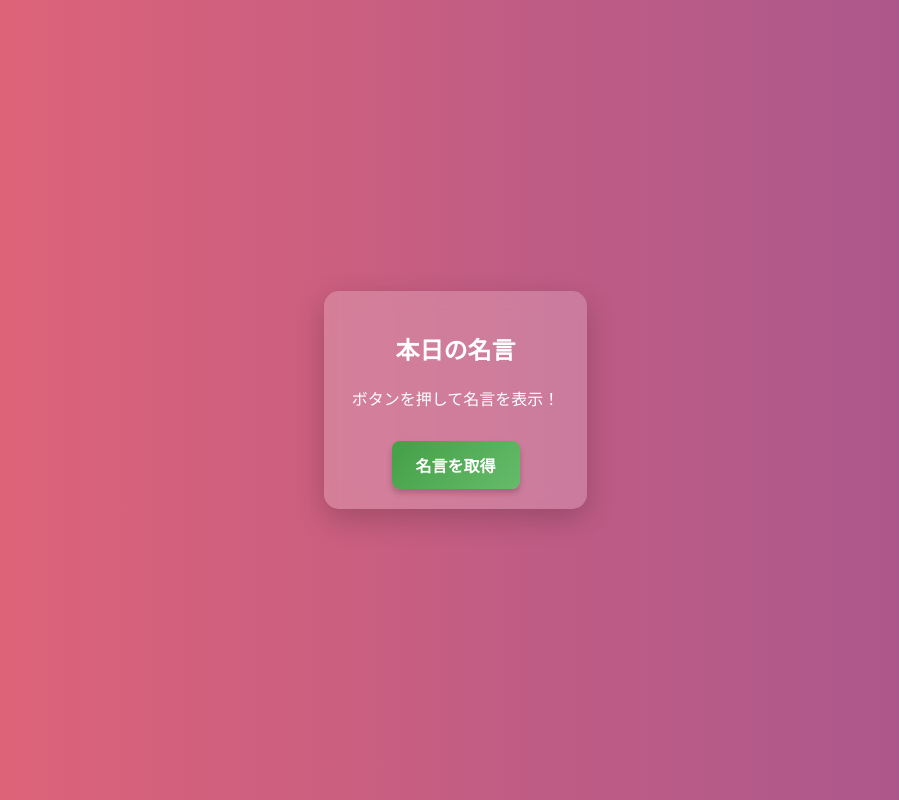
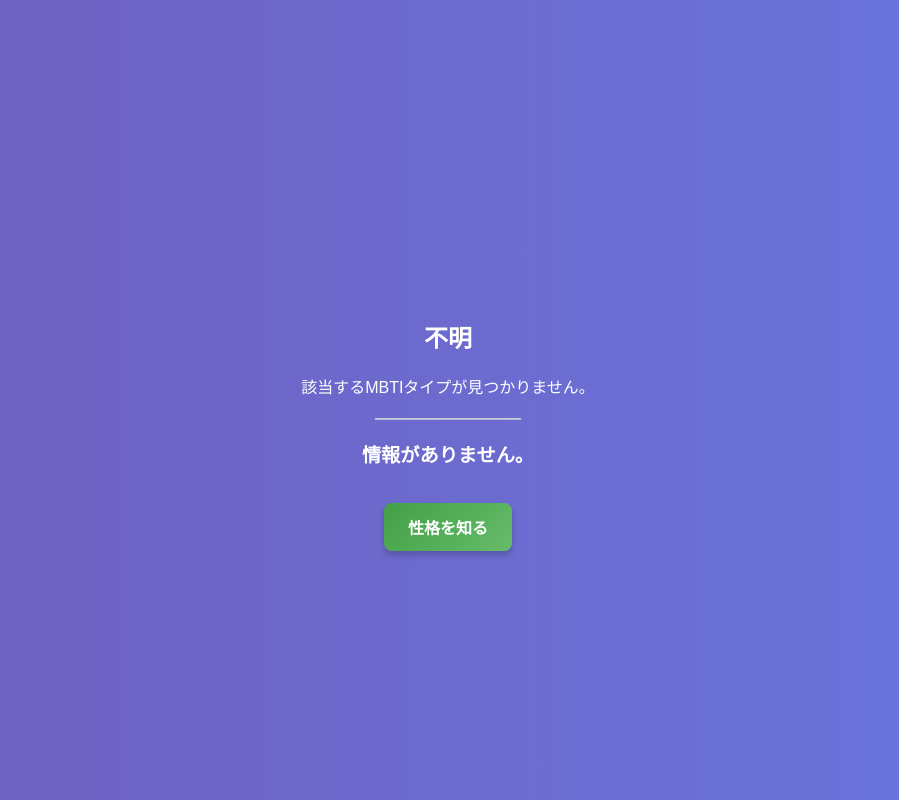
Before and after one commit to 3d-nosuke/random-message-app, a React (Create React App) app: page /mbti/1 in a window 1280 px wide. Shown: the whole page, without its empty margins (192-1091 px from the left). Built offline with nearby package versions, Linux system fonts and the light colour scheme.

Commit message:
Add dynamic MBTI traits feature

```diff
--- a/package.json
+++ b/package.json
@@ -11,6 +11,7 @@
     "@testing-library/user-event": "^13.5.0",
     "react": "^19.0.0",
     "react-dom": "^19.0.0",
+    "react-router-dom": "^7.2.0",
     "react-scripts": "5.0.1",
     "web-vitals": "^2.1.4"
   },
--- a/src/App.js
+++ b/src/App.js
@@ -1,10 +1,17 @@
+import { BrowserRouter as Router, Routes, Route } from "react-router-dom";
 import RandomMessage from "./components/RandomMessage";
+import MBTIPage from "./components/MBTIPage";
 
 function App() {
   return (
-    <div className="App">
-      <RandomMessage />
-    </div>
+    <Router>
+      <Routes>
+        {/* メインのランダム名言ページ */}
+        <Route path="/" element={<RandomMessage />} />
+        {/* MBTIの結果ページ */}
+        <Route path="/mbti/:type" element={<MBTIPage />} />
+      </Routes>
+    </Router>
   );
 }
 
--- /dev/null
+++ b/src/components/MBTIPage.js
@@ -0,0 +1,97 @@
+// import { useParams } from "react-router-dom";
+
+// // MBTIのデータ
+// const mbtiDescriptions = {
+//   ENTP: { title: "ENTP - 討論者", description: "アイデアを出すのが得意で、独創的な発想を持つ人。" },
+//   ENTJ: { title: "ENTJ - 指揮官", description: "強いリーダーシップと戦略的な思考を持つ人。" },
+//   ENFP: { title: "ENFP - 広報運動家", description: "情熱的で創造的、人とのつながりを大切にする人。" },
+//   ENFJ: { title: "ENFJ - 主人公", description: "カリスマ的で、周囲をインスパイアするリーダー。" },
+//   ESTP: { title: "ESTP - 起業家", description: "即興力があり、リスクを恐れず行動する人。" },
+//   ESTJ: { title: "ESTJ - 幹部", description: "組織のルールを重視し、計画的に物事を進める人。" },
+//   ESFP: { title: "ESFP - エンターテイナー", description: "明るく社交的で、周囲を楽しませる人。" },
+//   ESFJ: { title: "ESFJ - 領事官", description: "人との調和を大切にし、思いやりのある人。" },
+//   INTP: { title: "INTP - 論理学者", description: "理論的で独創的な思考を持ち、新しいアイデアを生み出す人。" },
+//   INTJ: { title: "INTJ - 建築家", description: "独立心が強く、長期的な計画を立てる戦略家。" },
+//   INFP: { title: "INFP - 仲介者", description: "理想主義で、深い思考と感受性を持つ人。" },
+//   INFJ: { title: "INFJ - 提唱者", description: "洞察力があり、共感力に優れたカウンセラータイプ。" },
+//   ISTP: { title: "ISTP - 巨匠", description: "問題解決が得意で、実践的なスキルを持つ人。" },
+//   ISTJ: { title: "ISTJ - 管理者", description: "責任感が強く、ルールを重視する人。" },
+//   ISFP: { title: "ISFP - 冒険家", description: "自由を求め、直感的に行動するアーティストタイプ。" },
+//   ISFJ: { title: "ISFJ - 擁護者", description: "思いやりがあり、周囲を支えることに喜びを感じる人。" },
+// };
+
+// export default function MBTIPage() {
+//   const { type } = useParams();
+//   const mbtiData = mbtiDescriptions[type.toUpperCase()] || { title: "不明", description: "該当するMBTIタイプが見つかりません。" };
+
+//   return (
+//     <div style={{ textAlign: "center", marginTop: "50px" }}>
+//       <h2>{mbtiData.title}</h2>
+//       <p>{mbtiData.description}</p>
+//     </div>
+//   );
+// }
+
+
+import { useParams } from "react-router-dom";
+import { useState } from "react";
+import Button from "./Button";
+
+// MBTIの基本情報
+const mbtiDescriptions = {
+  ENTP: { title: "ENTP - 討論者", description: "アイデアを出すのが得意で、独創的な発想を持つ人。" },
+  ENTJ: { title: "ENTJ - 指揮官", description: "強いリーダーシップと戦略的な思考を持つ人。" },
+  ENFP: { title: "ENFP - 広報運動家", description: "情熱的で創造的、人とのつながりを大切にする人。" },
+  INFJ: { title: "INFJ - 提唱者", description: "洞察力があり、共感力に優れたカウンセラータイプ。" },
+};
+
+// MBTIごとの追加情報
+const mbtiTraits = {
+  ENTP: [
+    "好奇心旺盛で、新しいアイデアを追求する。",
+    "相性が良いタイプ: INFJ, INTJ",
+    "相性が悪いタイプ: ISFJ, ISTJ",
+    "向いている職業: 起業家、マーケティング、コンサルタント",
+  ],
+  ENTJ: [
+    "論理的で決断力があり、リーダーシップを発揮する。",
+    "相性が良いタイプ: ENFP, INFP",
+    "相性が悪いタイプ: ISFP, ISTP",
+    "向いている職業: CEO、戦略コンサルタント、管理職",
+  ],
+  ENFP: [
+    "社交的で創造的、エネルギッシュで柔軟な性格。",
+    "相性が良いタイプ: INTJ, INFJ",
+    "相性が悪いタイプ: ISTJ, ESTJ",
+    "向いている職業: 広報、クリエイティブ職、教育者",
+  ],
+  INFJ: [
+    "理想主義で、人を助けることに喜びを感じる。",
+    "相性が良いタイプ: ENTP, ENFP",
+    "相性が悪いタイプ: ESTP, ISTP",
+    "向いている職業: カウンセラー、作家、教育者",
+  ],
+};
+
+export default function MBTIPage() {
+  const { type } = useParams();
+  const mbtiData = mbtiDescriptions[type.toUpperCase()] || { title: "不明", description: "該当するMBTIタイプが見つかりません。" };
+  const traits = mbtiTraits[type.toUpperCase()] || ["情報がありません。"];
+
+  const [message, setMessage] = useState(traits[0]);
+
+  const changeMessage = () => {
+    const randomIndex = Math.floor(Math.random() * traits.length);
+    setMessage(traits[randomIndex]);
+  };
+
+  return (
+    <div style={{ textAlign: "center", marginTop: "50px", padding: "20px" }}>
+      <h2>{mbtiData.title}</h2>
+      <p>{mbtiData.description}</p>
+      <hr style={{ width: "50%", margin: "20px auto", borderTop: "1px solid #ccc" }} />
+      <p style={{ fontSize: "1.2em", fontWeight: "bold" }}>{message}</p>
+      <Button onClick={changeMessage}>性格を知る</Button>
+    </div>
+  );
+}
```
Also changed, not shown: 1 other file (tests, documents, lock files or other folders).
